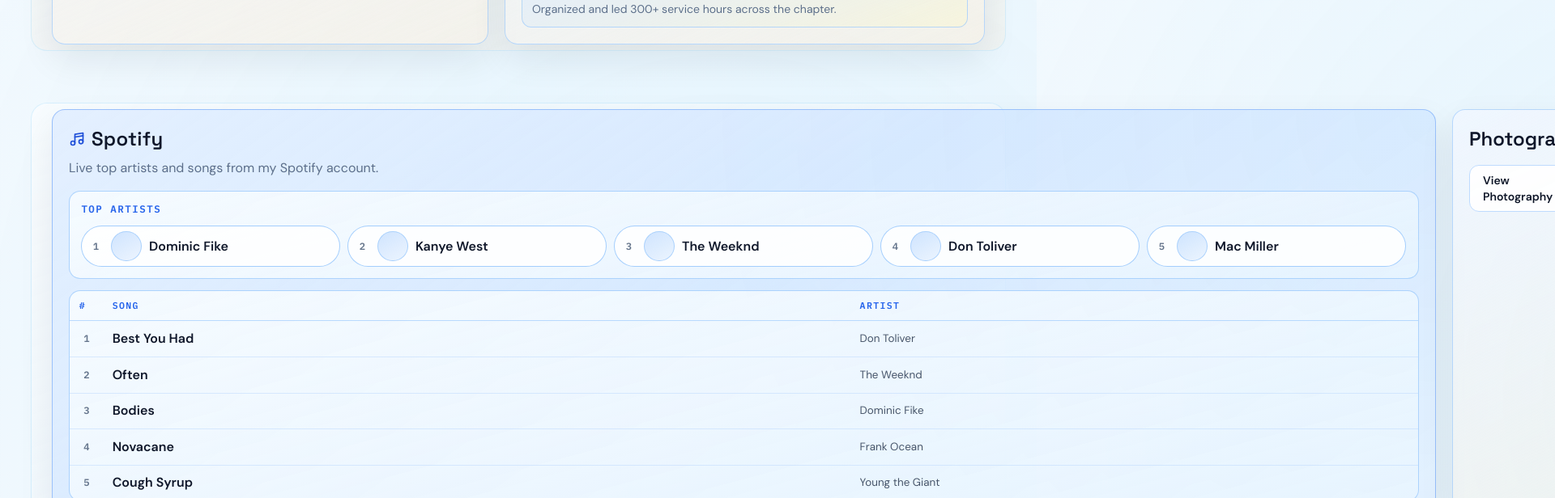
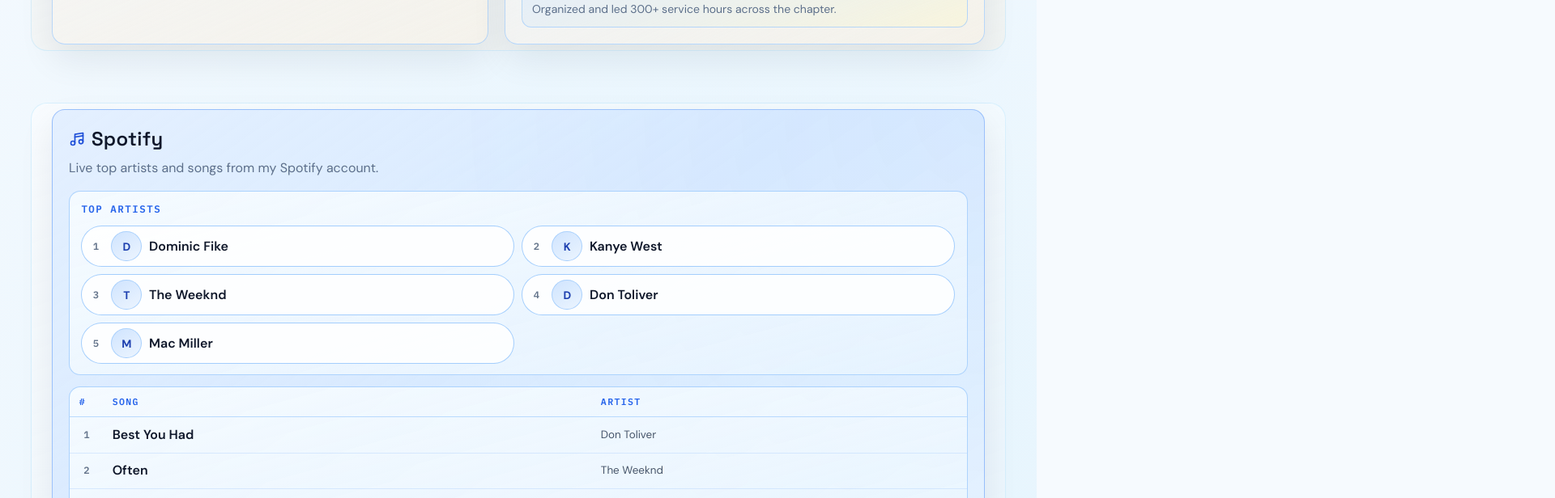
Before and after one commit to tristandarnell/Tristan-Darnell-personal-website, a Next.js app: page / in a window 1280 px wide. Shown: the part 3180-3796 px from the top of the page at 81% size, 1920 px wide, since content can reach past the window. Built offline with nearby package versions, Linux system fonts and the light colour scheme; no server answers.

Commit message:
more fixes

```diff
--- a/app/globals.css
+++ b/app/globals.css
@@ -73,6 +73,7 @@
   line-height: 1.6;
   font-feature-settings: "cv05" 1, "cv11" 1;
   text-rendering: optimizeLegibility;
+  overflow-x: clip;
 }
 
 img {
@@ -733,26 +734,28 @@
 
 .spotify-artist-rail {
   margin: 0.62rem 0 0;
-  padding: 0 0 0.08rem;
+  padding: 0;
   list-style: none;
-  display: flex;
+  display: grid;
+  grid-template-columns: repeat(2, minmax(0, 1fr));
   gap: 0.56rem;
-  overflow-x: auto;
-  scrollbar-width: thin;
-  scroll-snap-type: x proximity;
+  overflow: visible;
+}
+
+.spotify-artist-rail > li {
+  min-width: 0;
 }
 
 .spotify-artist-pill {
   display: inline-flex;
   align-items: center;
   gap: 0.56rem;
-  min-width: clamp(220px, 26vw, 320px);
-  max-width: 100%;
+  width: 100%;
+  min-width: 0;
   border-radius: 999px;
   border: 1px solid rgba(147, 197, 253, 0.84);
   background: rgba(255, 255, 255, 0.86);
   padding: 0.36rem 0.72rem 0.36rem 0.52rem;
-  scroll-snap-align: start;
 }
 
 .spotify-index {
@@ -870,6 +873,13 @@
 
 .spotify-avatar-fallback {
   background: linear-gradient(150deg, rgba(191, 219, 254, 0.75), rgba(219, 234, 254, 0.5));
+  display: inline-flex;
+  align-items: center;
+  justify-content: center;
+  font-size: 0.86rem;
+  font-weight: 700;
+  color: #1e40af;
+  text-transform: uppercase;
 }
 
 .spotify-link {
@@ -998,6 +1008,7 @@
 
 .dark .spotify-avatar-fallback {
   background: linear-gradient(150deg, rgba(30, 64, 175, 0.6), rgba(37, 99, 235, 0.4));
+  color: #e2e8f0;
 }
 
 .dark .spotify-link {
@@ -1079,8 +1090,8 @@
 }
 
 @media (max-width: 900px) {
-  .spotify-artist-pill {
-    min-width: min(84vw, 340px);
+  .spotify-artist-rail {
+    grid-template-columns: 1fr;
   }
 
   .spotify-table-head,
--- a/app/page.tsx
+++ b/app/page.tsx
@@ -102,6 +102,8 @@
   const [theme, setTheme] = useState<"light" | "dark">("light");
   const [spotifyData, setSpotifyData] = useState<SpotifyTopResponse | null>(null);
   const [spotifyLoading, setSpotifyLoading] = useState(true);
+  const [spotifyImageOverrides, setSpotifyImageOverrides] = useState<Record<string, string>>({});
+  const [spotifyBrokenImages, setSpotifyBrokenImages] = useState<Record<string, boolean>>({});
   const spotifyDisplayData = hasSpotifyRows(spotifyData) ? spotifyData : null;
   const spotifyArtistCount = spotifyDisplayData?.artists.length ?? 0;
   const spotifyTrackCount = spotifyDisplayData?.tracks.length ?? 0;
@@ -226,6 +228,55 @@
       observer.disconnect();
     };
   }, [spotifyArtistCount, spotifyTrackCount]);
+
+  useEffect(() => {
+    if (!spotifyDisplayData?.artists?.length) {
+      return;
+    }
+
+    const missingImageArtists = spotifyDisplayData.artists.filter(
+      (artist) => !artist.image && !spotifyImageOverrides[artist.id] && artist.url.includes("open.spotify.com/artist/")
+    );
+    if (!missingImageArtists.length) {
+      return;
+    }
+
+    let cancelled = false;
+    const hydrateArtistImages = async () => {
+      const found = await Promise.all(
+        missingImageArtists.map(async (artist) => {
+          try {
+            const response = await fetch(`https://open.spotify.com/oembed?url=${encodeURIComponent(artist.url)}`);
+            if (!response.ok) {
+              return null;
+            }
+            const json = (await response.json()) as { thumbnail_url?: string | null };
+            if (!json.thumbnail_url) {
+              return null;
+            }
+            return [artist.id, json.thumbnail_url] as const;
+          } catch {
+            return null;
+          }
+        })
+      );
+
+      if (cancelled) {
+        return;
+      }
+
+      const updates = Object.fromEntries(found.filter((item): item is readonly [string, string] => Boolean(item)));
+      if (Object.keys(updates).length) {
+        setSpotifyImageOverrides((prev) => ({ ...prev, ...updates }));
+      }
+    };
+
+    void hydrateArtistImages();
+
+    return () => {
+      cancelled = true;
+    };
+  }, [spotifyDisplayData, spotifyImageOverrides]);
 
   useEffect(() => {
     let active = true;
@@ -570,8 +621,8 @@
         </section>
 
         <section id="personality" className="section">
-          <div className="grid gap-5 xl:grid-cols-[1fr,1.1fr]">
-            <Card className="photo-card spotify-card p-5">
+          <div className="grid items-start gap-5 2xl:grid-cols-[minmax(0,1.35fr)_minmax(260px,0.65fr)]">
+            <Card className="photo-card spotify-card min-w-0 overflow-hidden p-5">
               <CardHeader className="p-0 pb-4">
                 <CardTitle className="spotify-title inline-flex items-center gap-2 text-2xl text-slate-900">
                   <Music4 className="h-5 w-5 text-blue-700" />
@@ -598,10 +649,17 @@
                           <li key={artist.id}>
                             <a href={artist.url} target="_blank" rel="noreferrer" className="spotify-artist-pill">
                               <span className="spotify-index">{index + 1}</span>
-                              {artist.image ? (
-                                <img src={artist.image} alt={artist.name} className="spotify-avatar" />
+                              {!spotifyBrokenImages[artist.id] && (spotifyImageOverrides[artist.id] ?? artist.image) ? (
+                                <img
+                                  src={spotifyImageOverrides[artist.id] ?? artist.image ?? ""}
+                                  alt={artist.name}
+                                  className="spotify-avatar"
+                                  onError={() => setSpotifyBrokenImages((prev) => ({ ...prev, [artist.id]: true }))}
+                                />
                               ) : (
-                                <span className="spotify-avatar spotify-avatar-fallback" />
+                                <span className="spotify-avatar spotify-avatar-fallback" aria-hidden="true">
+                                  {artist.name.charAt(0)}
+                                </span>
                               )}
                               <span className="spotify-link truncate">{artist.name}</span>
                             </a>
@@ -638,7 +696,7 @@
                 )}
               </CardContent>
             </Card>
-            <Card className="photo-card p-5">
+            <Card className="photo-card min-w-0 p-5">
               <CardHeader className="p-0 pb-4">
                 <CardTitle className="text-2xl text-slate-900">Photography</CardTitle>
               </CardHeader>
```
